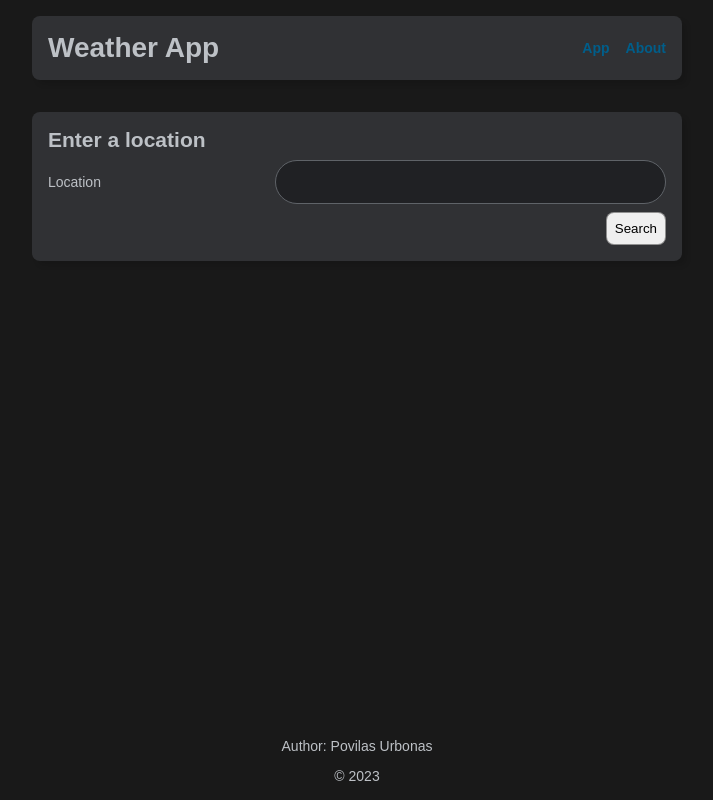
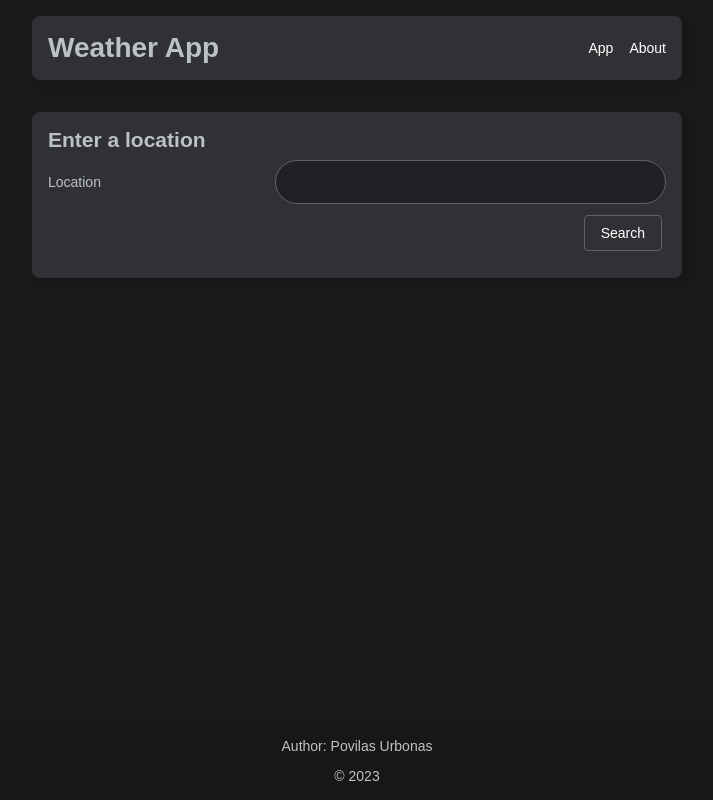
Before and after one commit to PovilasU/povilas-weather-app, a React (Vite) app: page / in a window 1280 px wide. Shown: the whole page, without its empty margins (283-996 px from the left). Built offline with nearby package versions, Linux system fonts and the light colour scheme.

Commit message:
updated footer

```diff
--- a/src/index.css
+++ b/src/index.css
@@ -1,10 +1,10 @@
 :root {
   --primaryOld: #cde4de;
   --primary: #303134;
-  ;
   --darker: rgba(0, 0, 0, 0.4);
   --shadow: rgba(0, 0, 0, 0.1);
-  --highlight: #005e8a;
+  --highlight: white;
+  --highlight-blue: #005e8a;
   --text: #e8eaed;
   --light-blue-grey: #bdc1c6;
   --dark: rgba(0, 0, 0, 0.9);
@@ -35,12 +35,13 @@ body {
   font-family: arial, sans-serif;
   color: var(--light-blue-grey);
   background-color: var(--dark);
+  font-family: arial, sans-serif;
 }
 
 a {
   text-decoration: none;
   color: var(--highlight);
-  font-weight: bold;
+  font-weight: normal;
 }
 
 h1,
@@ -80,7 +81,8 @@ button {
 }
 
 button:hover {
-  background-color: var(--primary);
+  /* background-color: var(--primary); */
+  background-color: red;
 }
 
 #wrapper {
@@ -117,6 +119,8 @@ main>* {
 footer {
   padding-bottom: 1rem;
   text-align: center;
+  background: #171717;
+  min-width: 100%;
 }
 
 #location-search {
@@ -128,8 +132,27 @@ footer {
   & button {
     margin-top: .5rem;
     padding: .5rem;
+    background-color: #303134;
+    color: var(--highlight);
+    border: 1px solid #5f6368;
+    border-radius: 4px;
+    font-size: 14px;
+    margin: 11px 4px;
+    padding: 0 16px;
+    line-height: 27px;
+    height: 36px;
+    min-width: 54px;
+    text-align: center;
+    cursor: pointer;
+    user-select: none;
+  }
+
+  & button:hover {
+    border-color: var(--light-blue-grey);
   }
 }
+
+
 
 .form-field {
   display: grid;
@@ -143,7 +166,8 @@ footer {
 }
 
 .error {
-  color: maroon;
+
+  color: darksalmon;
 }
 
 .module {
@@ -164,6 +188,8 @@ footer {
   border-radius: .5rem;
   /* word-break: break-all; */
 }
+
+
 
 .location>* {
   overflow-x: hidden;
```
